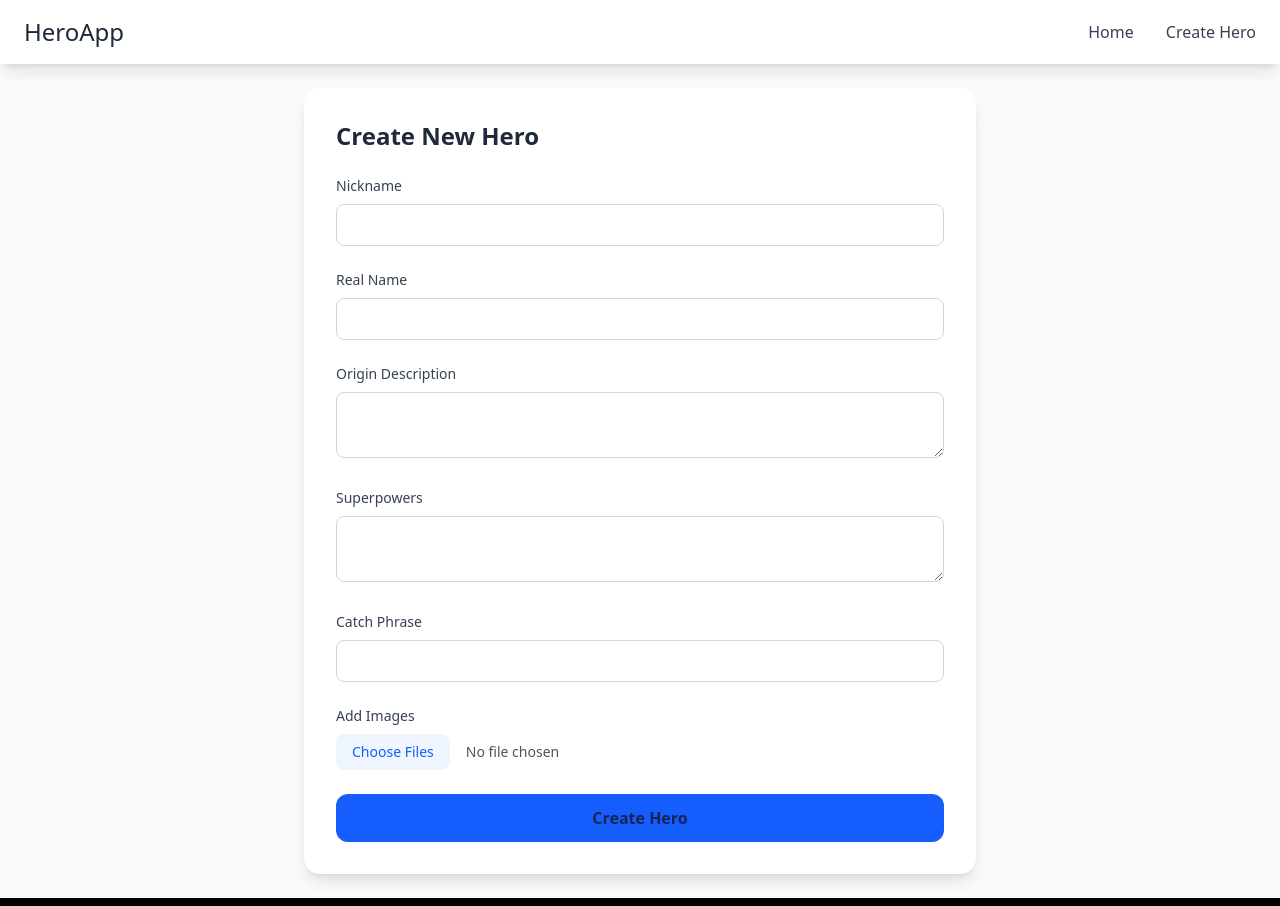
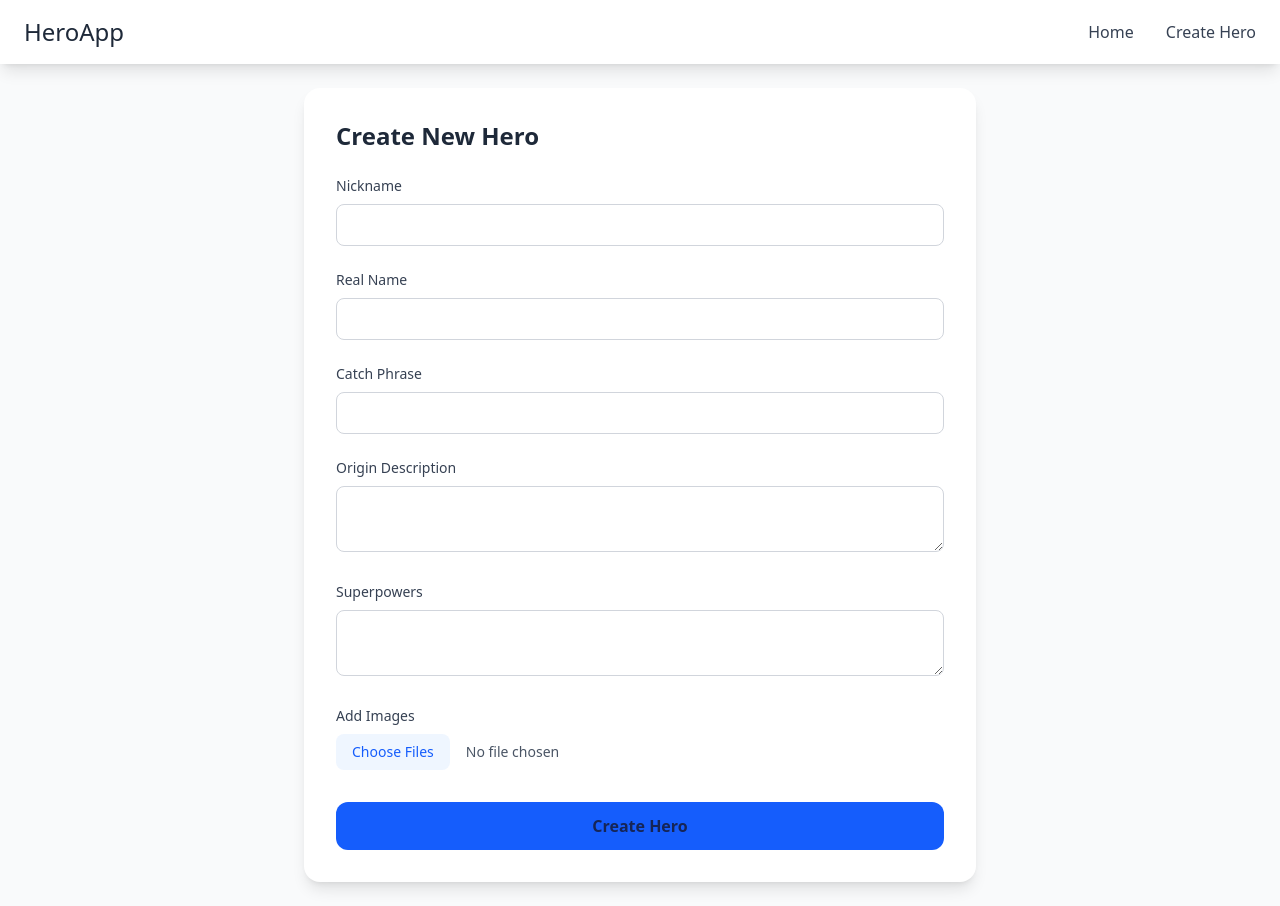
Before and after one commit to pepekr/NinjaTestTask, a React (Vite) app in the folder client/: page /create-hero in a window 1280 px wide. Built offline with nearby package versions, Linux system fonts and the light colour scheme.

Commit message:
feat: add some styles + delte button in create hero for images

```diff
--- a/client/src/pages/CreateHero/CreateHero.tsx
+++ b/client/src/pages/CreateHero/CreateHero.tsx
@@ -1,9 +1,17 @@
+import React from "react";
 import { useHeroSubmit } from "./useHeroSubmit.js";
 import { useHeroForm } from "./useHeroForm.js";
 
 const CreateHero: React.FC = () => {
-  const { hero, images, handleChange, handleImageChange, resetForm } =
-    useHeroForm();
+  const {
+    hero,
+    images,
+    previews,
+    handleChange,
+    handleImageChange,
+    removeImage,
+    resetForm,
+  } = useHeroForm();
 
   const { isSubmitting, handleSubmit } = useHeroSubmit(resetForm);
 
@@ -14,75 +22,43 @@ const CreateHero: React.FC = () => {
     >
       <h2 className="text-2xl font-bold text-gray-800">Create New Hero</h2>
 
-      <div className="space-y-2">
-        <label className="block text-sm font-medium text-gray-700">
-          Nickname
-        </label>
+      {/* Hero Details */}
+      {[
+        { label: "Nickname", name: "nickname" },
+        { label: "Real Name", name: "real_name" },
+        { label: "Catch Phrase", name: "catch_phrase" },
+      ].map(({ label, name }) => (
+        <div className="space-y-2" key={name}>
+          <label className="block text-sm font-medium text-gray-700">{label}</label>
           <input
-          name="nickname"
-          value={hero.nickname}
+            name={name}
+            value={hero[name as keyof typeof hero]}
             onChange={handleChange}
             required
             className="w-full px-4 py-2 border border-gray-300 rounded-lg focus:ring-2 focus:ring-blue-500 focus:outline-none"
           />
         </div>
+      ))}
 
-      <div className="space-y-2">
-        <label className="block text-sm font-medium text-gray-700">
-          Real Name
-        </label>
-        <input
-          name="real_name"
-          value={hero.real_name}
+      {[
+        { label: "Origin Description", name: "origin_description" },
+        { label: "Superpowers", name: "superpowers" },
+      ].map(({ label, name }) => (
+        <div className="space-y-2" key={name}>
+          <label className="block text-sm font-medium text-gray-700">{label}</label>
+          <textarea
+            name={name}
+            value={hero[name as keyof typeof hero]}
             onChange={handleChange}
             required
             className="w-full px-4 py-2 border border-gray-300 rounded-lg focus:ring-2 focus:ring-blue-500 focus:outline-none"
           />
         </div>
+      ))}
 
+      {/* Image Upload */}
       <div className="space-y-2">
-        <label className="block text-sm font-medium text-gray-700">
-          Origin Description
-        </label>
-        <textarea
-          name="origin_description"
-          value={hero.origin_description}
-          onChange={handleChange}
-          required
-          className="w-full px-4 py-2 border border-gray-300 rounded-lg focus:ring-2 focus:ring-blue-500 focus:outline-none"
-        />
-      </div>
-
-      <div className="space-y-2">
-        <label className="block text-sm font-medium text-gray-700">
-          Superpowers
-        </label>
-        <textarea
-          name="superpowers"
-          value={hero.superpowers}
-          onChange={handleChange}
-          required
-          className="w-full px-4 py-2 border border-gray-300 rounded-lg focus:ring-2 focus:ring-blue-500 focus:outline-none"
-        />
-      </div>
-
-      <div className="space-y-2">
-        <label className="block text-sm font-medium text-gray-700">
-          Catch Phrase
-        </label>
-        <input
-          name="catch_phrase"
-          value={hero.catch_phrase}
-          onChange={handleChange}
-          required
-          className="w-full px-4 py-2 border border-gray-300 rounded-lg focus:ring-2 focus:ring-blue-500 focus:outline-none"
-        />
-      </div>
-
-      <div className="space-y-2">
-        <label className="block text-sm font-medium text-gray-700">
-          Add Images
-        </label>
+        <label className="block text-sm font-medium text-gray-700">Add Images</label>
         <input
           type="file"
           multiple
@@ -90,11 +66,25 @@ const CreateHero: React.FC = () => {
           onChange={handleImageChange}
           className="block w-full text-sm text-gray-600 file:mr-4 file:py-2 file:px-4 file:rounded-lg file:border-0 file:bg-blue-50 file:text-blue-600 hover:file:bg-blue-100 cursor-pointer"
         />
-        <ul className="list-disc pl-5 text-gray-700">
-          {images.map((img, idx) => (
-            <li key={idx}>{img.name}</li>
+
+        <div className="pl-5 text-gray-700 flex flex-wrap gap-2 mt-2">
+          {previews.map((url, idx) => (
+            <div key={idx} className="relative">
+              <img
+                className="w-24 h-24 object-cover rounded-md"
+                src={url}
+                alt={images[idx].name}
+              />
+              <button
+                type="button"
+                onClick={() => removeImage(idx)}
+                className="absolute top-0 right-0 bg-red-500 text-white rounded-full p-1"
+              >
+                X
+              </button>
+            </div>
           ))}
-        </ul>
+        </div>
       </div>
 
       <button
--- a/client/src/pages/CreateHero/useHeroForm.ts
+++ b/client/src/pages/CreateHero/useHeroForm.ts
@@ -1,16 +1,17 @@
-import { useState, type ChangeEvent } from 'react';
+import { useState, type ChangeEvent, useEffect } from "react";
 import type { SuperheroCreational } from "../../../../shared/interfaces/SuperHero.js";
 
 export const useHeroForm = () => {
   const [hero, setHero] = useState<SuperheroCreational>({
-    nickname: '',
-    real_name: '',
-    origin_description: '',
-    superpowers: '',
-    catch_phrase: '',
+    nickname: "",
+    real_name: "",
+    origin_description: "",
+    superpowers: "",
+    catch_phrase: "",
   });
 
   const [images, setImages] = useState<File[]>([]);
+  const [previews, setPreviews] = useState<string[]>([]);
 
   const handleChange = (e: ChangeEvent<HTMLInputElement | HTMLTextAreaElement>) => {
     const { name, value } = e.target;
@@ -19,19 +20,36 @@ export const useHeroForm = () => {
 
   const handleImageChange = (e: ChangeEvent<HTMLInputElement>) => {
     if (!e.target.files) return;
-    setImages(prev => [...prev, ...Array.from(e.target.files as FileList)]);
+
+    const filesArray = Array.from(e.target.files);
+    const newPreviews = filesArray.map(file => URL.createObjectURL(file));
+
+    setImages(prev => [...prev, ...filesArray]);
+    setPreviews(prev => [...prev, ...newPreviews]);
+  };
+
+  const removeImage = (index: number) => {
+    URL.revokeObjectURL(previews[index]);
+    setImages(prev => prev.filter((_, i) => i !== index));
+    setPreviews(prev => prev.filter((_, i) => i !== index));
   };
 
   const resetForm = () => {
+    previews.forEach(url => URL.revokeObjectURL(url));
     setHero({
-      nickname: '',
-      real_name: '',
-      origin_description: '',
-      superpowers: '',
-      catch_phrase: '',
+      nickname: "",
+      real_name: "",
+      origin_description: "",
+      superpowers: "",
+      catch_phrase: "",
     });
     setImages([]);
+    setPreviews([]);
   };
 
-  return { hero, images, handleChange, handleImageChange, resetForm };
+  useEffect(() => {
+    return () => previews.forEach(url => URL.revokeObjectURL(url));
+  }, [previews]);
+
+  return { hero, images, previews, handleChange, handleImageChange, removeImage, resetForm, setImages };
 };
--- a/client/src/pages/Home/Home.tsx
+++ b/client/src/pages/Home/Home.tsx
@@ -8,9 +8,8 @@ const Home = () => {
   const [counterOffset, setCounterOffset] = useState<number>(0);
   const { heroes, images, getPageInfo } = useFullHero({ setCounterOffset });
   const navigate = useNavigate();
+
   useEffect(() => {
-    console.log("start");
-    console.log(counterOffset);
     getPageInfo(counterOffset, 5);
   }, [counterOffset]);
 
@@ -18,55 +17,64 @@ const Home = () => {
     images.find((img: HeroImage) => img.imageOwnerId === heroId)?.url;
 
   return (
-    <>
-      <div className="grid grid-cols-3 gap-6 p-6">
+    <div className="p-6 bg-gray-100 min-h-screen">
+      <h1 className="text-3xl font-bold text-center mb-6 text-gray-800">
+        Superheroes
+      </h1>
+
+      <div className="grid grid-cols-1 sm:grid-cols-2 md:grid-cols-3 gap-6">
         {heroes.map((hero: Superhero) => {
           const img = getHeroImage(hero.id);
           return (
             <div
-              onClick={() => {
-                navigate(`/hero-details/${hero.id}`, {state:hero});
-              }}
+              onClick={() => navigate(`/hero-details/${hero.id}`, { state: hero })}
               key={hero.id}
-              className="relative border rounded-lg shadow-md p-4 flex hover:cursor-pointer flex-col"
+              className="relative border rounded-lg shadow-lg p-6 flex flex-col bg-white transition-transform hover:scale-105 hover:shadow-2xl cursor-pointer"
             >
-              <div className="absolute top-2 right-2 flex gap-2 "></div>
               {img && (
                 <img
                   src={img}
                   alt={hero.nickname}
-                  className="w-32 h-32 object-cover rounded-full mb-4"
+                  className="w-32 h-32 object-cover rounded-full mx-auto mb-4 border-2 border-blue-500"
                 />
               )}
-              <h2 className="text-lg font-bold">NickName: {hero.nickname}</h2>
-              <p className="text-sm text-gray-500">
-                Real name: {hero.real_name}
+              <h2 className="text-xl font-bold text-center mb-1 text-gray-900">
+                {hero.nickname}
+              </h2>
+              <p className="text-sm text-gray-500 text-left mb-2">
+                Real Name: {hero.real_name}
               </p>
-              <p className="mt-2 text-left">
-                Origin Description: {hero.origin_description}
+              <p className="text-gray-700 mb-2 text-left">
+                <span className="font-semibold">Origin:</span> {hero.origin_description}
               </p>
-              <p className="mt-2 font-semibold text-blue-600">
-                SuperPowers: {hero.superpowers}
+              <p className="text-blue-600 font-semibold mb-2 text-left">
+                Superpowers: {hero.superpowers}
               </p>
-              <p className="mt-1 italic">Catch phrase: "{hero.catch_phrase}"</p>
+              <p className="italic text-gray-600  text-left">
+                "{hero.catch_phrase}"
+              </p>
             </div>
           );
         })}
-        {/* Arrow buttons for offset */}
       </div>
-      <div className="w-full text-center">
+
+      {/* Pagination buttons */}
+      <div className="w-full flex justify-center gap-4 mt-6">
         <button
-          onClick={() =>
-            setCounterOffset((prev) => (prev - 5 >= 0 ? prev - 5 : 0))
-          }
+          onClick={() => setCounterOffset((prev) => (prev - 5 >= 0 ? prev - 5 : 0))}
+          className="px-4 py-2 bg-blue-500 text-white font-semibold rounded hover:bg-blue-600 transition"
         >
-          {"<"}
+          {"< Prev"}
         </button>
-        <button onClick={() => setCounterOffset((prev) => prev + 5)}>
-          {">"}
+        <p  className="px-4 py-2  text-blue-500 font-semibold rounded  transition">{(counterOffset/5)+1}</p>
+        <button
+          onClick={() => setCounterOffset((prev) => prev + 5)}
+          className="px-4 py-2 bg-blue-500 text-white font-semibold rounded hover:bg-blue-600 transition"
+        >
+          {"Next >"}
         </button>
       </div>
-    </>
+    </div>
   );
 };
 
```
Lines whose indentation alone changed are shown as unchanged.
